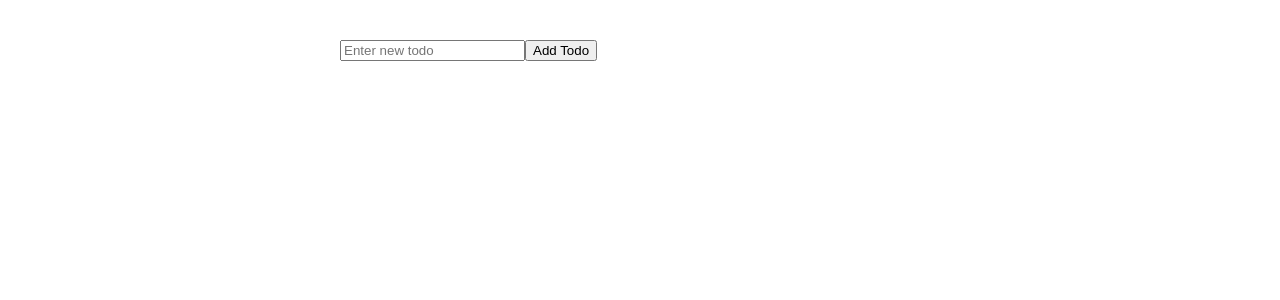
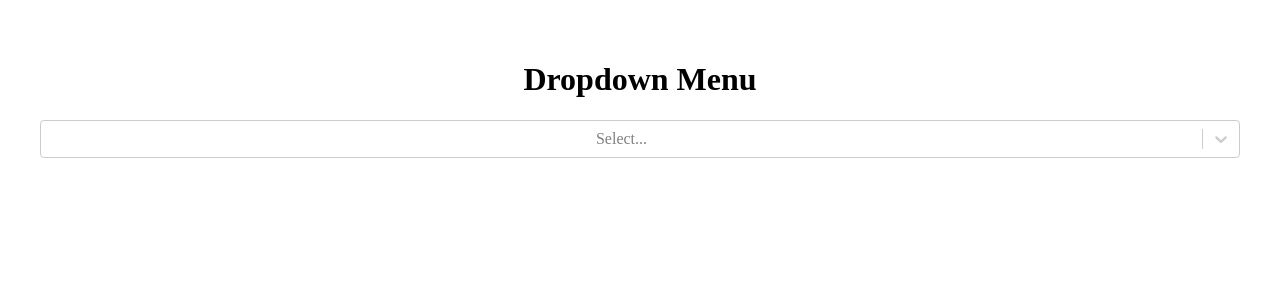
Before and after one commit to tla111/filter-practice, a React (Vite) app in the folder frontend/: page / in a window 1280 px wide. Shown: the top 300 px of the page. Built offline with nearby package versions, Linux system fonts and the light colour scheme.

Commit message:
removed todo app

```diff
--- a/frontend/src/App.jsx
+++ b/frontend/src/App.jsx
@@ -2,15 +2,13 @@ import { useState } from 'react'
 import './App.css'
 import FilterNames from './components/filterNames'
 import DropdownMenu from './components/DropdownMenu'
-import TodoList from './components/Todo'
 
 function App() {
 
   return (
     <div className="App">
       {/* <FilterNames /> */}
-      {/* <DropdownMenu /> */}
-      <TodoList />
+      <DropdownMenu />
     </div>
   )
 }
--- a/frontend/src/components/Todo.jsx
+++ /dev/null
@@ -1,71 +0,0 @@
-import React, { useState } from 'react';
-import './TodoApp.css';
-
-function TodoApp() {
-    const [todos, setTodos] = useState([]);
-    const [newTodo, setNewTodo] = useState('');
-
-    function handleNewTodoChange(event) {
-        setNewTodo(event.target.value);
-    }
-
-    function handleAddTodo(event) {
-        event.preventDefault();
-        if (newTodo.trim().length === 0) return;
-
-        setTodos([
-            ...todos,
-            {
-                text: newTodo,
-                isCompleted: false
-            }
-        ]);
-        setNewTodo('');
-    }
-
-    function handleTodoClick(index) {
-        const newTodos = [...todos];
-        newTodos[index].isCompleted = !newTodos[index].isCompleted;
-        setTodos(newTodos);
-    }
-
-    function handleDeleteClick(index) {
-        const newTodos = [...todos];
-        newTodos.splice(index, 1);
-        setTodos(newTodos);
-    }
-
-    function handleEditClick(index) {
-        const newTodos = [...todos];
-        const todo = newTodos[index];
-        todo.text = prompt('Edit todo:', todo.text);
-        setTodos(newTodos);
-    }
-
-    return (
-        <div className="todo-app">
-            <form onSubmit={handleAddTodo}>
-                <input
-                    type="text"
-                    value={newTodo}
-                    onChange={handleNewTodoChange}
-                    placeholder="Enter new todo"
-                />
-                <button type="submit">Add Todo</button>
-            </form>
-            {todos.map((todo, index) => (
-                <div className="todo" key={index}>
-                    <span className={todo.isCompleted ? 'todo-text todo-completed' : 'todo-text'} onClick={() => handleTodoClick(index)}>
-                        {todo.text}
-                    </span>
-                    <div>
-                        <button onClick={() => handleEditClick(index)}>Edit</button>
-                        <button onClick={() => handleDeleteClick(index)}>Delete</button>
-                    </div>
-                </div>
-            ))}
-        </div>
-    );
-}
-
-export default TodoApp;
--- a/frontend/src/components/TodoApp.css
+++ /dev/null
@@ -1,13 +0,0 @@
-.todo-app {
-    display: flex;
-    flex-direction: column;
-    align-items: center;
-    font-family: sans-serif;
-}
-
-form {
-    display: flex;
-    align-items: center;
-    width: 50%;
-    margin-bottom
-}
```
